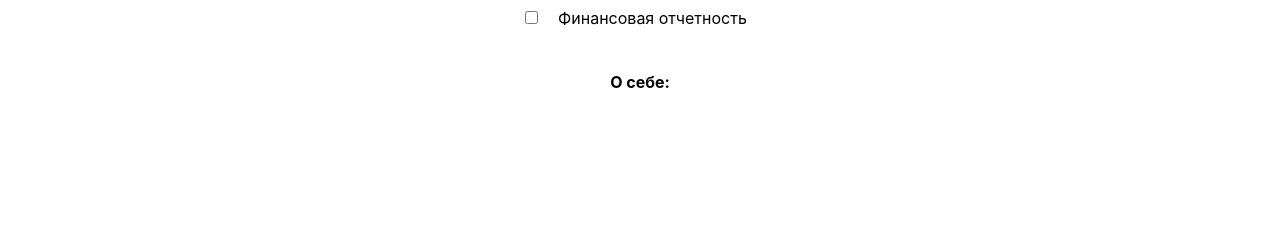
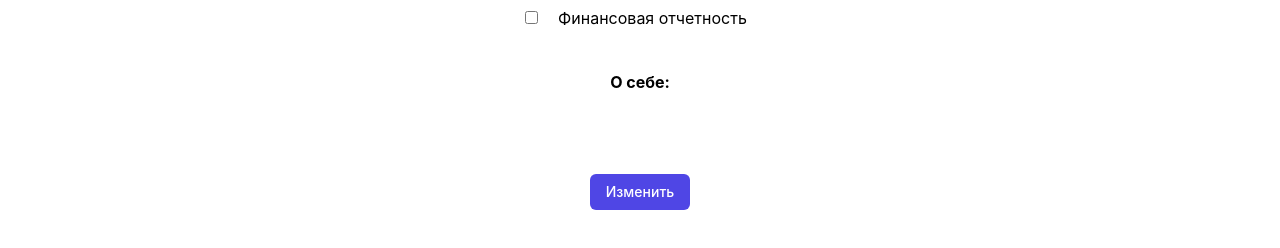
Before and after one commit to cloudbruh/trustartup-frontend, a React (Create React App) app in the folder react-app/: page /personal in a window 1280 px wide. Shown: the part 334-582 px from the top of the page. Built offline with nearby package versions, Linux system fonts and the light colour scheme; no server answers.

Commit message:
Редактирование раздела О себе в ЛК

```diff
--- a/react-app/src/App.js
+++ b/react-app/src/App.js
@@ -92,7 +92,7 @@ class App extends React.Component {
         data = await resp.json()
         if(!resp.ok)
         {
-            alert(data.message)
+            //alert(data.message)
             return
         }
         window.cookie.set('token', token)
--- a/react-app/src/PersonalArea.js
+++ b/react-app/src/PersonalArea.js
@@ -9,6 +9,7 @@ class PersonalArea extends React.Component {
         tel: undefined,
         desc: undefined,
         isCreator: false,
+        updateDesc: false,
         companies: []
     }
 
@@ -16,6 +17,8 @@ class PersonalArea extends React.Component {
     {
         super(props)
         this.init()
+        this.onChangeDescClick = this.onChangeDescClick.bind(this)
+        this.onSaveClick = this.onSaveClick.bind(this)
     }
 
     async init()
@@ -33,6 +36,22 @@ class PersonalArea extends React.Component {
             tel: data.tel,
             desc: data.description,
             isCreator: data.roles.includes('CREATOR')
+        })
+    }
+
+    onChangeDescClick()
+    {
+        this.setState({
+            updateDesc: true
+        })
+    }
+
+    onSaveClick()
+    {
+        let desc  = document.getElementById('new-user-desc').value
+        this.setState({
+            desc: desc,
+            updateDesc: false
         })
     }
 
@@ -87,9 +106,17 @@ class PersonalArea extends React.Component {
                         </div>
                     </div>
                 </div>
-                <div className='about-container mt-10 w-96 mx-auto text-center'>
-                        <h2 className='font-bold'>О себе:</h2>
-                        <p>{this.state.desc}</p>
+                <div className='about-container mt-10 w-96 text-center mx-auto'>
+                        <h2 className='font-bold mx-auto'>О себе:</h2>
+                        {!this.state.updateDesc ?
+                        <div>
+                            <p>{this.state.desc}</p>
+                            <button className='mx-auto mt-20 py-2 px-4 text-sm font-medium rounded-md text-white bg-indigo-600 hover:bg-indigo-700' onClick={this.onChangeDescClick}>Изменить</button>
+                        </div> :
+                        <div>
+                            <textarea cols='40' rows='15' id='new-user-desc' className='border border-solid rounded-sm w-80 h-20'/>
+                            <button className='text-center py-2 px-4 text-sm font-medium rounded-md text-white bg-indigo-600 hover:bg-indigo-700' onClick={this.onSaveClick}>Сохранить</button>
+                        </div>}
                     </div>
             </div>
         )
--- a/react-app/src/Register.js
+++ b/react-app/src/Register.js
@@ -22,7 +22,7 @@ class Register extends React.Component {
     async handleSubmit(event) {
         let req;
         try{
-        req = await fetch('api/auth/register?name=' + this.state.name + '&surname=' + this.state.surname + '&email=' + this.state.email + '&password=' + this.state.pass,
+        req = await fetch('http://192.168.1.69:8080/api/auth/register?name=' + this.state.name + '&surname=' + this.state.surname + '&email=' + this.state.email + '&password=' + this.state.pass,
         {method: 'POST',
         headers: {
           "Content-type": "application/x-www-form-urlencoded; charset=UTF-8"
```
